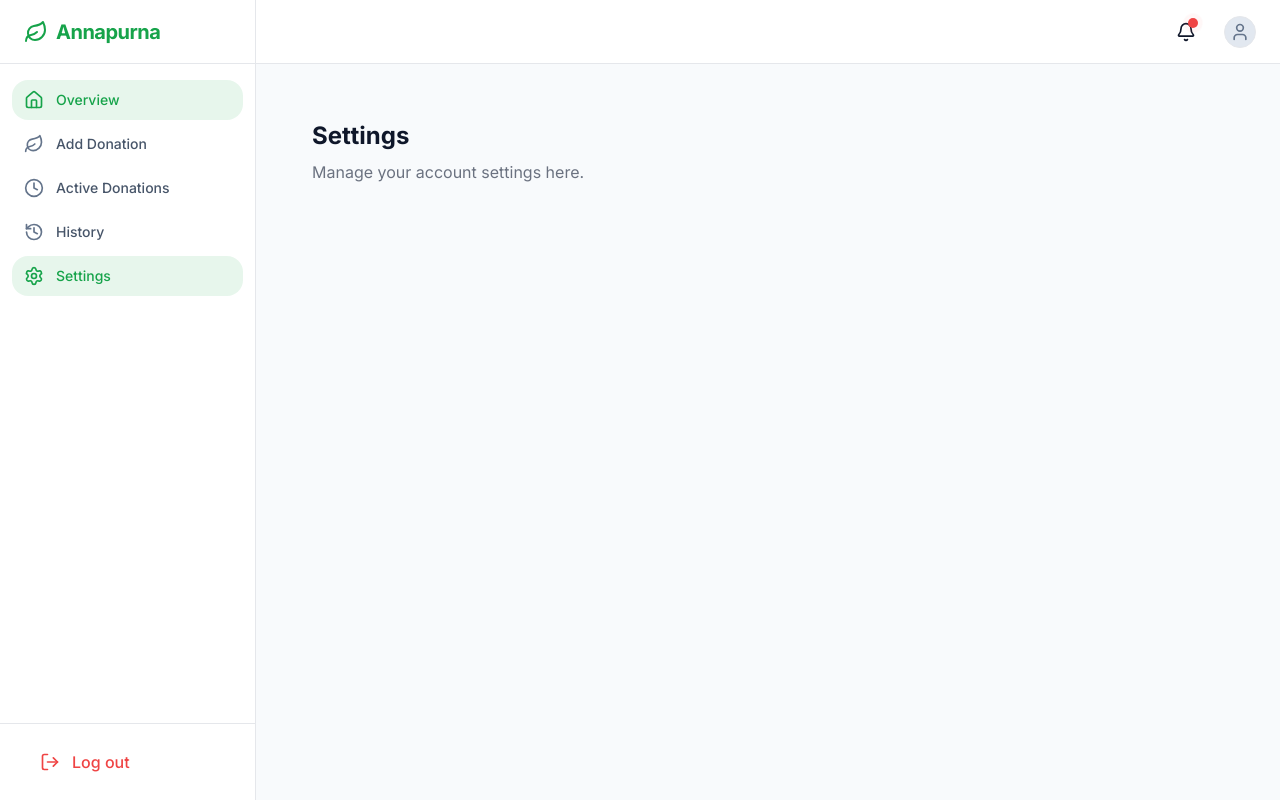
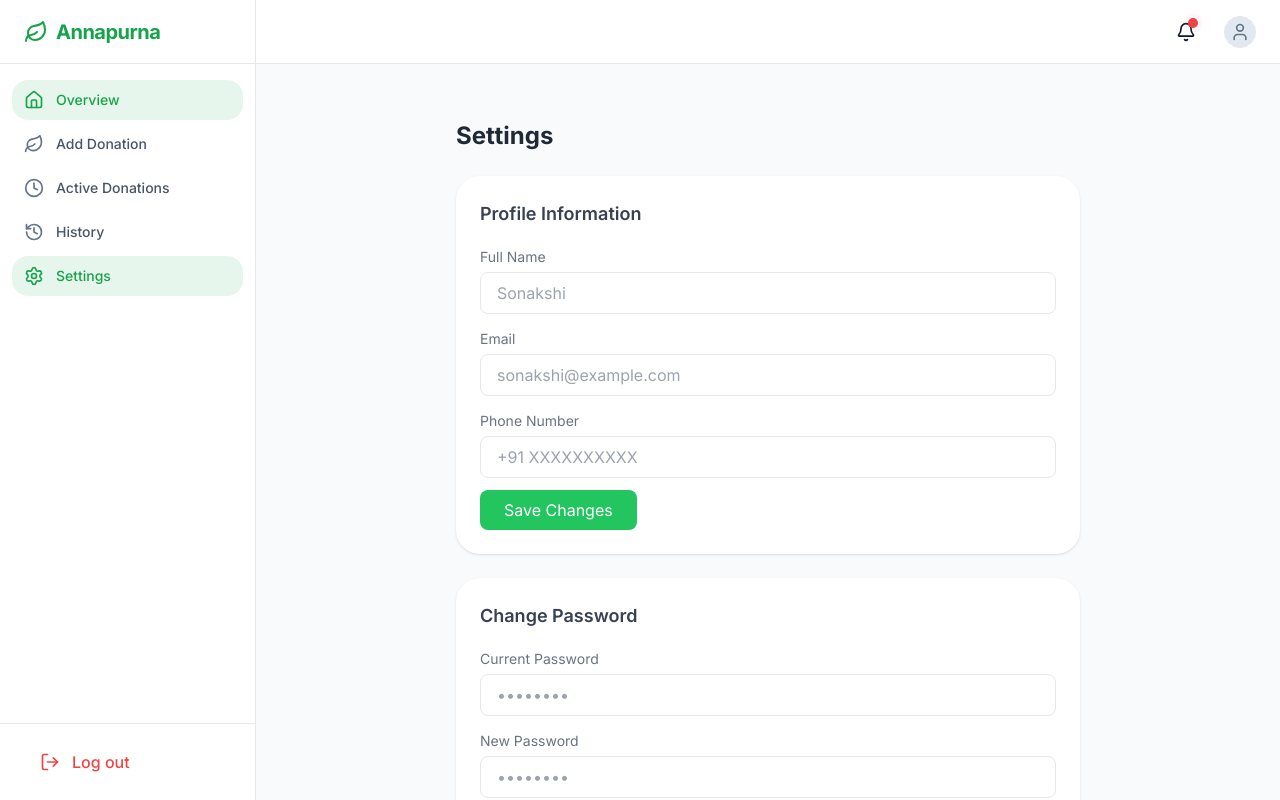
Before and after one commit to Sonakshi9900/Annapurna-Connect-Final, a Next.js app: page /donor/settings in a window 1280 px wide. Built offline with nearby package versions, Linux system fonts and the light colour scheme.

Commit message:
Improve settings page UI

```diff
--- a/src/app/donor/settings/page.tsx
+++ b/src/app/donor/settings/page.tsx
@@ -1,8 +1,119 @@
+"use client";
+import { useState } from "react";
+
 export default function SettingsPage() {
+  const [notifications, setNotifications] = useState(true);
+  const [emailAlerts, setEmailAlerts] = useState(false);
+
   return (
-    <div className="p-6">
-      <h1 className="text-2xl font-bold">Settings</h1>
-      <p className="text-gray-500 mt-2">Manage your account settings here.</p>
+    <div className="p-6 max-w-2xl mx-auto space-y-6">
+      <h1 className="text-2xl font-bold text-gray-800">Settings</h1>
+
+      {/* Profile Settings */}
+      <div className="bg-white rounded-2xl shadow p-6 space-y-4">
+        <h2 className="text-lg font-semibold text-gray-700">Profile Information</h2>
+        <div className="space-y-3">
+          <div>
+            <label className="text-sm text-gray-500">Full Name</label>
+            <input
+              type="text"
+              placeholder="Sonakshi"
+              className="w-full mt-1 px-4 py-2 border rounded-lg focus:outline-none focus:ring-2 focus:ring-green-400"
+            />
+          </div>
+          <div>
+            <label className="text-sm text-gray-500">Email</label>
+            <input
+              type="email"
+              placeholder="sonakshi@example.com"
+              className="w-full mt-1 px-4 py-2 border rounded-lg focus:outline-none focus:ring-2 focus:ring-green-400"
+            />
+          </div>
+          <div>
+            <label className="text-sm text-gray-500">Phone Number</label>
+            <input
+              type="tel"
+              placeholder="+91 XXXXXXXXXX"
+              className="w-full mt-1 px-4 py-2 border rounded-lg focus:outline-none focus:ring-2 focus:ring-green-400"
+            />
+          </div>
+          <button className="bg-green-500 text-white px-6 py-2 rounded-lg hover:bg-green-600 transition">
+            Save Changes
+          </button>
+        </div>
+      </div>
+
+      {/* Password Change */}
+      <div className="bg-white rounded-2xl shadow p-6 space-y-4">
+        <h2 className="text-lg font-semibold text-gray-700">Change Password</h2>
+        <div className="space-y-3">
+          <div>
+            <label className="text-sm text-gray-500">Current Password</label>
+            <input
+              type="password"
+              placeholder="••••••••"
+              className="w-full mt-1 px-4 py-2 border rounded-lg focus:outline-none focus:ring-2 focus:ring-green-400"
+            />
+          </div>
+          <div>
+            <label className="text-sm text-gray-500">New Password</label>
+            <input
+              type="password"
+              placeholder="••••••••"
+              className="w-full mt-1 px-4 py-2 border rounded-lg focus:outline-none focus:ring-2 focus:ring-green-400"
+            />
+          </div>
+          <div>
+            <label className="text-sm text-gray-500">Confirm New Password</label>
+            <input
+              type="password"
+              placeholder="••••••••"
+              className="w-full mt-1 px-4 py-2 border rounded-lg focus:outline-none focus:ring-2 focus:ring-green-400"
+            />
+          </div>
+          <button className="bg-green-500 text-white px-6 py-2 rounded-lg hover:bg-green-600 transition">
+            Update Password
+          </button>
+        </div>
+      </div>
+
+      {/* Notification Settings */}
+      <div className="bg-white rounded-2xl shadow p-6 space-y-4">
+        <h2 className="text-lg font-semibold text-gray-700">Notifications</h2>
+        <div className="flex items-center justify-between">
+          <div>
+            <p className="text-gray-700 font-medium">Push Notifications</p>
+            <p className="text-sm text-gray-400">Get notified about donation updates</p>
+          </div>
+          <button
+            onClick={() => setNotifications(!notifications)}
+            className={`w-12 h-6 rounded-full transition-colors ${notifications ? "bg-green-500" : "bg-gray-300"}`}
+          >
+            <div className={`w-5 h-5 bg-white rounded-full shadow transform transition-transform mx-0.5 ${notifications ? "translate-x-6" : "translate-x-0"}`} />
+          </button>
+        </div>
+        <div className="flex items-center justify-between">
+          <div>
+            <p className="text-gray-700 font-medium">Email Alerts</p>
+            <p className="text-sm text-gray-400">Receive donation summaries via email</p>
+          </div>
+          <button
+            onClick={() => setEmailAlerts(!emailAlerts)}
+            className={`w-12 h-6 rounded-full transition-colors ${emailAlerts ? "bg-green-500" : "bg-gray-300"}`}
+          >
+            <div className={`w-5 h-5 bg-white rounded-full shadow transform transition-transform mx-0.5 ${emailAlerts ? "translate-x-6" : "translate-x-0"}`} />
+          </button>
+        </div>
+      </div>
+
+      {/* Danger Zone */}
+      <div className="bg-white rounded-2xl shadow p-6 space-y-3 border border-red-100">
+        <h2 className="text-lg font-semibold text-red-500">Danger Zone</h2>
+        <p className="text-sm text-gray-400">Once you delete your account, there is no going back.</p>
+        <button className="bg-red-500 text-white px-6 py-2 rounded-lg hover:bg-red-600 transition">
+          Delete Account
+        </button>
+      </div>
     </div>
   );
 }
```
